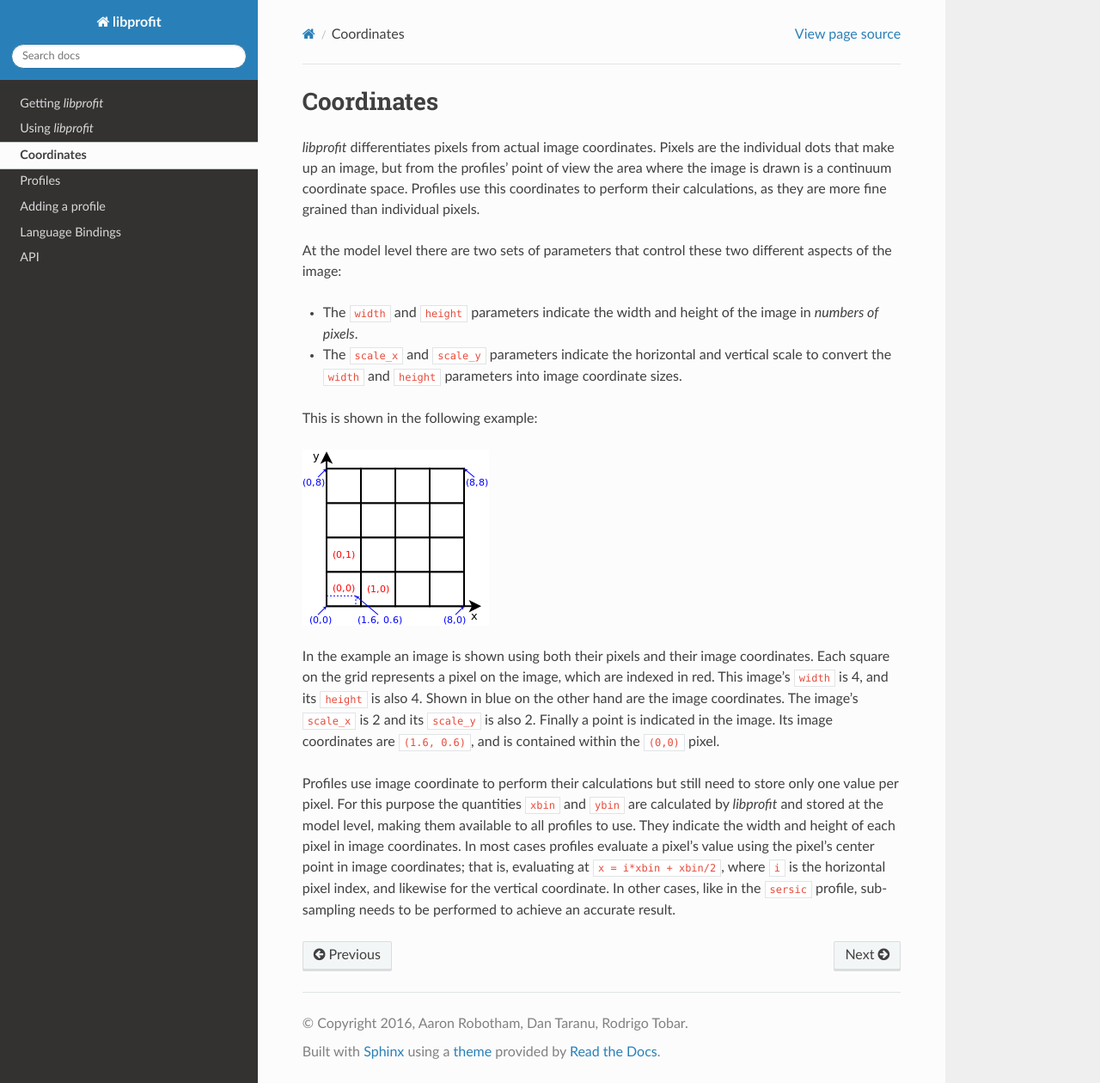
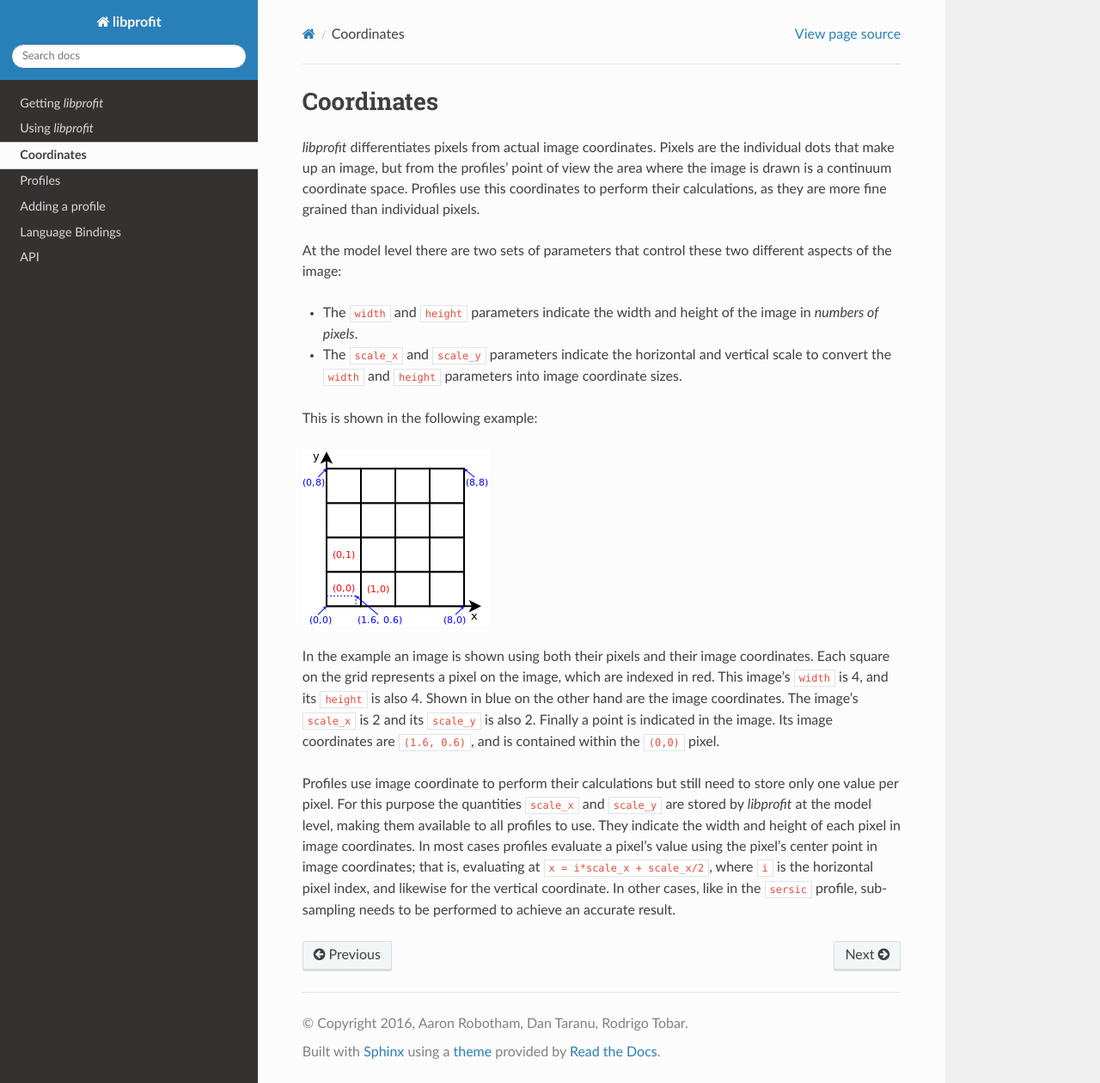
Before and after one commit to ICRAR/libprofit, a Sphinx documentation site: the page built from docs/coordinates.rst, in a window 1280 px wide and 1260 px high. Shown: the whole window at 86% size. Built offline with Sphinx 7.4.7 and the Read the Docs theme 2.0.0, drawn with Linux system fonts in a browser that asks for light colours.

Commit message:
docs: xbin/ybin -> scale_x/scale_y
The docs now refer no more to the old xbin/ybin quantities, and instead refer
to the new scale_x/scale_y values stored at the model level.

Signed-off-by: Rodrigo Tobar <rtobar@icrar.org>

```diff
--- a/docs/coordinates.rst
+++ b/docs/coordinates.rst
@@ -37,14 +37,14 @@ and is contained within the ``(0,0)`` pixel.
 
 Profiles use image coordinate to perform their calculations
 but still need to store only one value per pixel.
-For this purpose the quantities ``xbin`` and ``ybin``
-are calculated by *libprofit* and stored at the model level,
+For this purpose the quantities ``scale_x`` and ``scale_y``
+are stored by *libprofit* at the model level,
 making them available to all profiles to use.
 They indicate the width and height of each pixel
 in image coordinates.
 In most cases profiles evaluate a pixel's value
 using the pixel's center point in image coordinates;
-that is, evaluating at ``x = i*xbin + xbin/2``,
+that is, evaluating at ``x = i*scale_x + scale_x/2``,
 where ``i`` is the horizontal pixel index,
 and likewise for the vertical coordinate.
 In other cases, like in the ``sersic`` profile,
--- a/docs/new_profile.rst
+++ b/docs/new_profile.rst
@@ -155,8 +155,8 @@ An implementation of this would then look like this:
      Model *model = this->model;
      double x, y;
      unsigned int i, j;
-     double half_xbin = this->model->xbin/2.;
-     double half_ybin = this->model->ybin/2.;
+     double half_xbin = this->model->scale_x/2.;
+     double half_ybin = this->model->scale_y/2.;
 
      x = 0;
      for (i=0; i < model->width; i++) {
```
Also changed, not shown: 1 other file.
